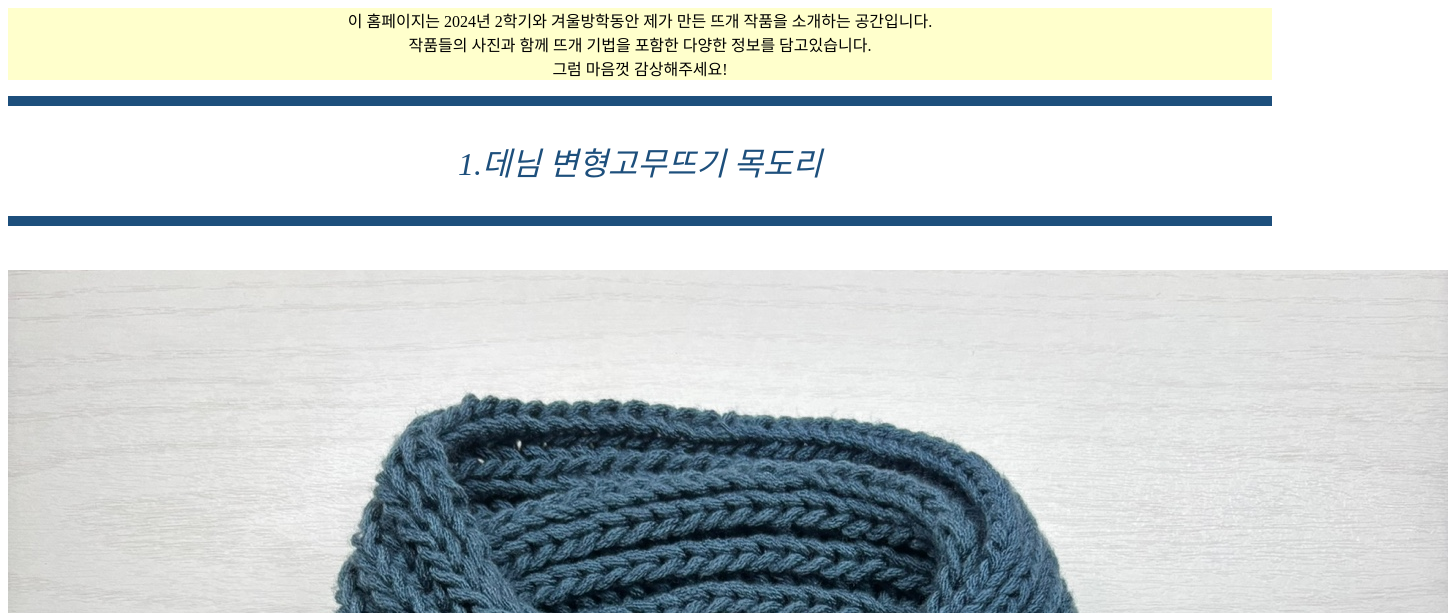
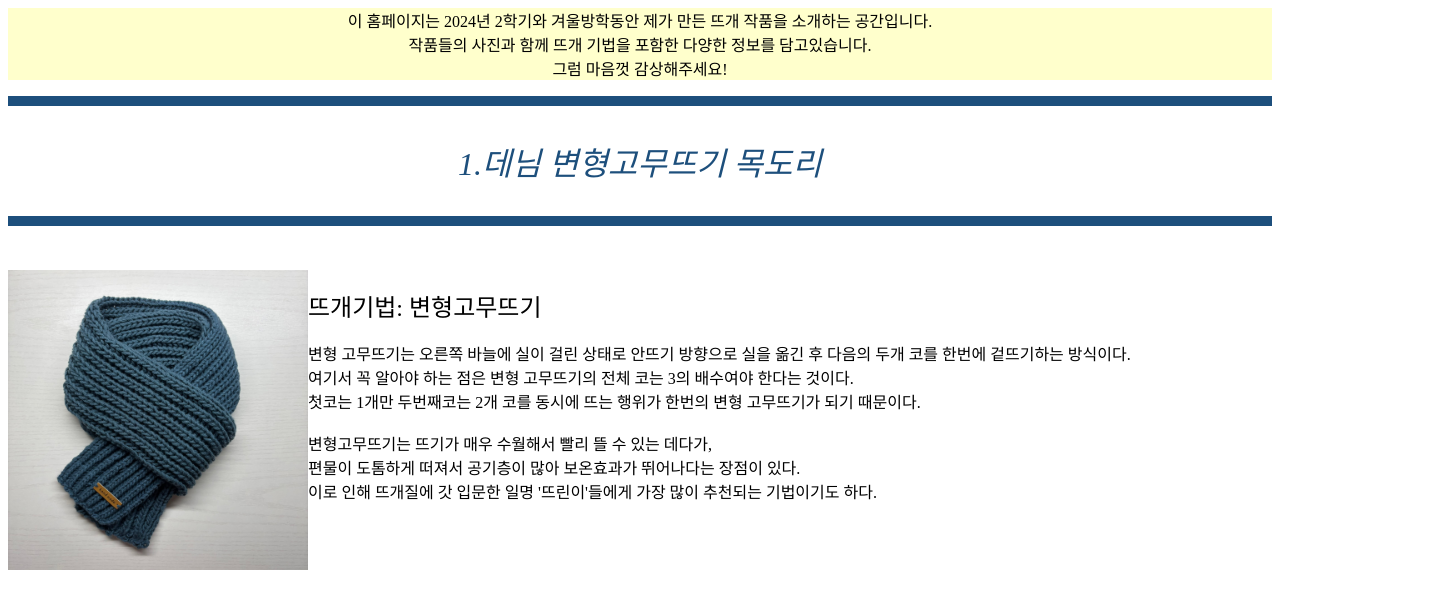
Before and after one commit to younji11/Knitting, a plain HTML site: page index.html in a window 1280 px wide. Shown: the top 613 px of the page, 1448 px wide, since content can reach past the window. Drawn offline with Linux system fonts and the light colour scheme.

Commit message:
Update index.html

```diff
--- a/index.html
+++ b/index.html
@@ -13,7 +13,7 @@
 <em><p style='text-align:center; font-size:200%; color:1D4F7C;'>1.데님 변형고무뜨기 목도리</p></em>
 <hr size=10 color='1D4F7C'>
 <br><br>
-<img src='denim.jpg' ><br>
+<img src='denim.jpg' alt='데님 변형고무뜨기 목도리 사진' style='width:300px; height:300px; float:left;' title='도톰한 변형고무뜨기 목도리'><br>
 <span style='font-size:150%;'>뜨개기법: 변형고무뜨기</span><br><br>
 변형 고무뜨기는 오른쪽 바늘에 실이 걸린 상태로 안뜨기 방향으로 실을 옮긴 후 다음의 두개 코를 한번에 겉뜨기하는 방식이다.<br>
 여기서 꼭 알아야 하는 점은 변형 고무뜨기의 전체 코는 3의 배수여야 한다는 것이다.<br>
```
